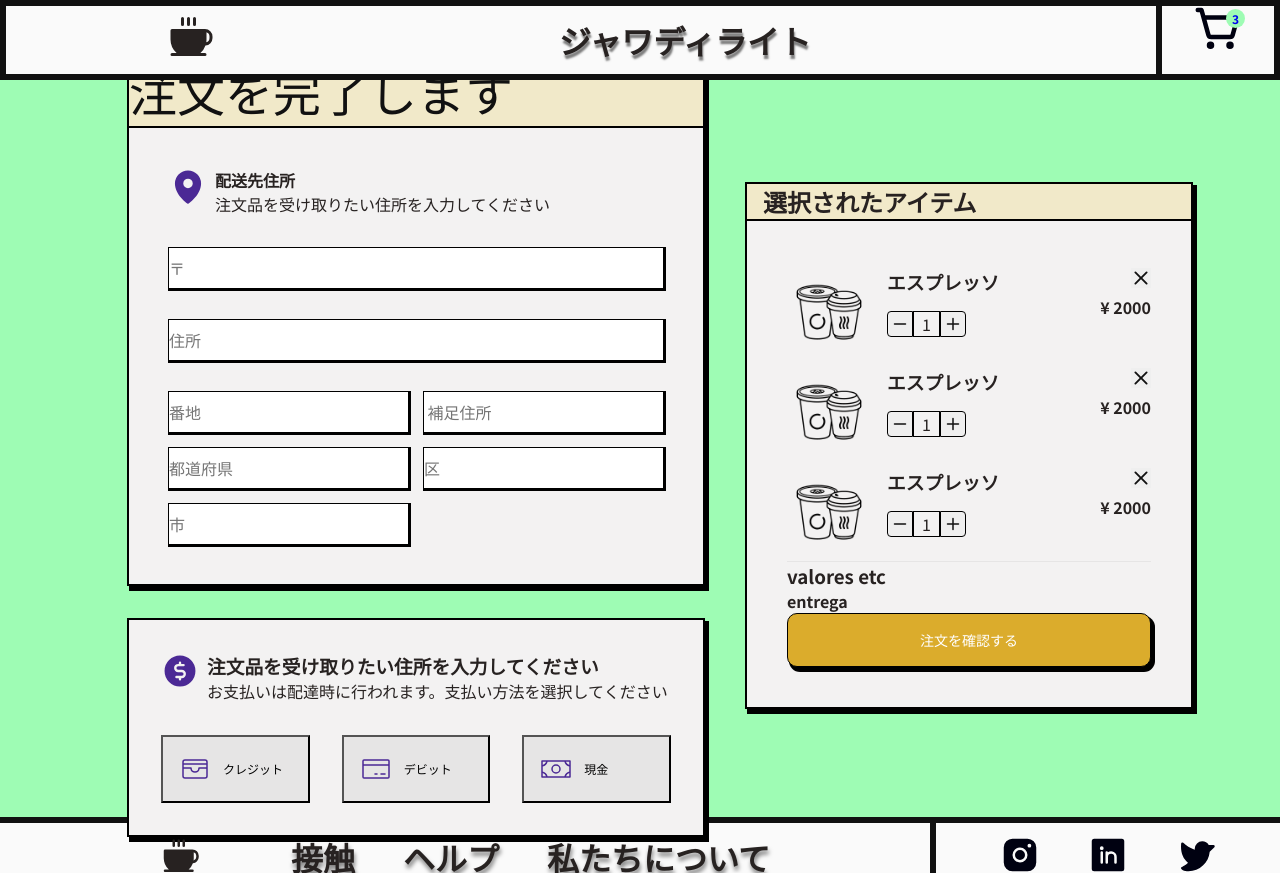
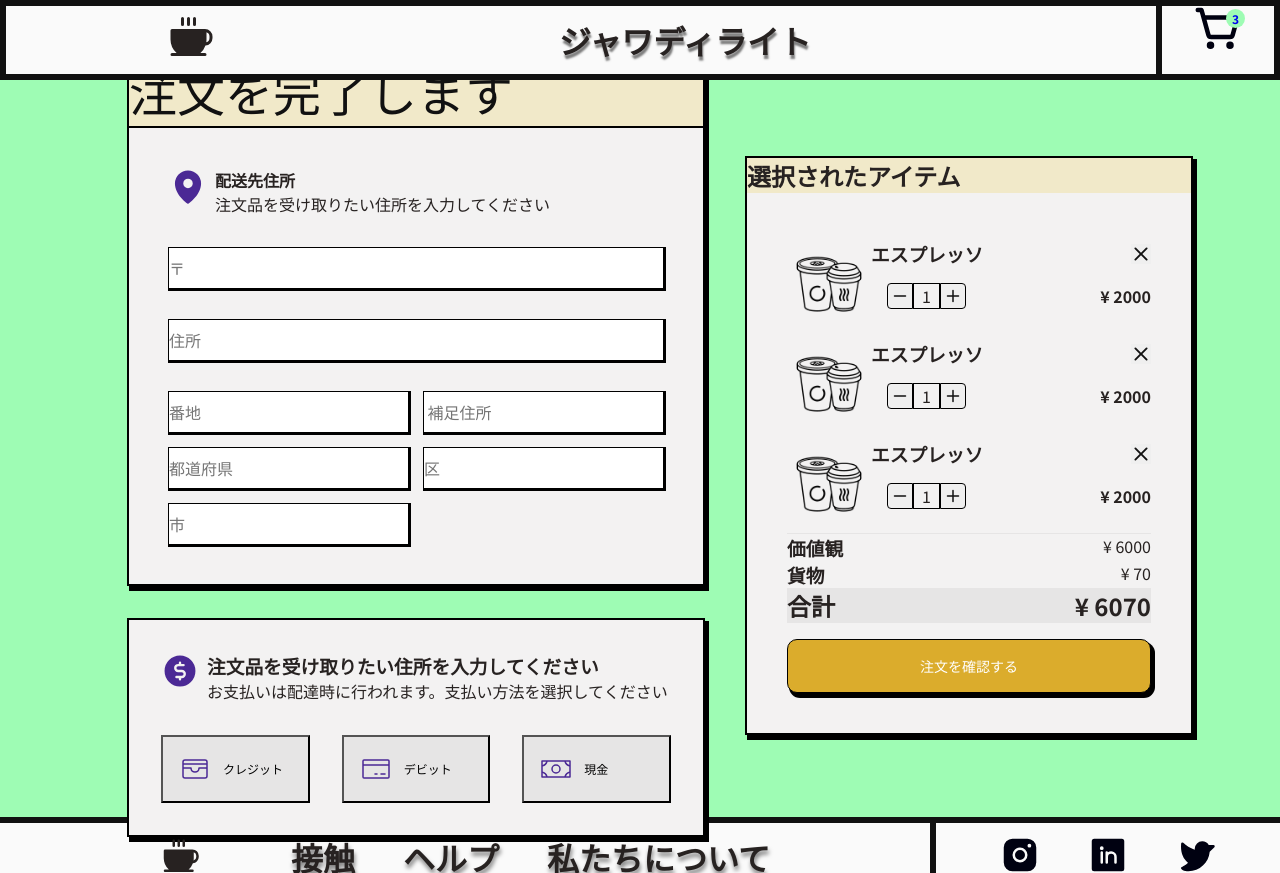
Before and after one commit to vinigouvea16/JavaDelight, a React (Vite) app: page /checkout in a window 1280 px wide. Built offline with nearby package versions, Linux system fonts and the light colour scheme.

Commit message:
checkout card updated

```diff
--- a/src/pages/Checkout/index.tsx
+++ b/src/pages/Checkout/index.tsx
@@ -146,13 +146,23 @@ export function Checkout() {
                 </div>
               </div>
             </div>
-            <div className="total">
-              <h3>valores etc</h3>
-              <h4>entrega</h4>
-              <NavLink to="/success">
-                <button id="total">注文を確認する</button>
-              </NavLink>
+            <div className="div-total">
+              <div className="itens-total">
+                <h3>価値観</h3>
+                <p>¥ 6000</p>
+              </div>
+              <div className="entrega">
+                <h3>貨物</h3>
+                <p>¥ 70</p>
+              </div>
+              <div className="total">
+                <h2>合計</h2>
+                <h2>¥ 6070</h2>
+              </div>
             </div>
+            <NavLink to="/success">
+              <button id="total">注文を確認する</button>
+            </NavLink>
           </div>
         </CheckOutCard>
       </CheckOutHeroContainer>
--- a/src/pages/Checkout/styles.ts
+++ b/src/pages/Checkout/styles.ts
@@ -168,16 +168,33 @@ export const CheckOutCard = styled.div`
     flex-direction: column;
     width: 100%;
   }
-  .total {
+  .div-total {
     border-top: 1px solid ${(props) => props.theme['base-button']};
   }
-  .total button {
+  #total {
     background-color: ${(props) => props.theme['yellow-300']};
     color: ${(props) => props.theme.white};
     border: none;
     padding: 1rem;
     width: 100%;
     font-size: 0.875rem;
+    border-radius: 10px;
+    border: 1px solid black;
+    box-shadow: 3px 4px 0px 1px rgba(0, 0, 0, 1);
+  }
+  .div-total {
+    display: flex;
+    flex-direction: column;
+    margin-bottom: 1rem;
+  }
+  .itens-total,
+  .entrega,
+  .total {
+    display: flex;
+    justify-content: space-between;
+  }
+  .total {
+    background-color: ${(props) => props.theme['base-button']};
   }
   .arrows {
     display: flex;
@@ -208,24 +225,10 @@ export const CheckOutCard = styled.div`
     width: 20px;
     height: 20px;
   }
-  #total {
-    border-radius: 10px;
-    border: 1px solid black;
-    box-shadow: 3px 4px 0px 1px rgba(0, 0, 0, 1);
-  }
   .div-header,
   .div-body {
     display: flex;
     justify-content: space-between;
-    /* align-items: center; */
-  }
-  .div-header h3 {
-    padding-left: 1rem;
-  }
-  h2 {
-    border-bottom: 2px solid black;
-    background-color: ${(props) => props.theme['yellow-100']};
-    padding-left: 1rem;
-    /* box-shadow: -3px 4px 0px 1px rgba(0, 0, 0, 0.5); */
+    align-items: center;
   }
 `
```
